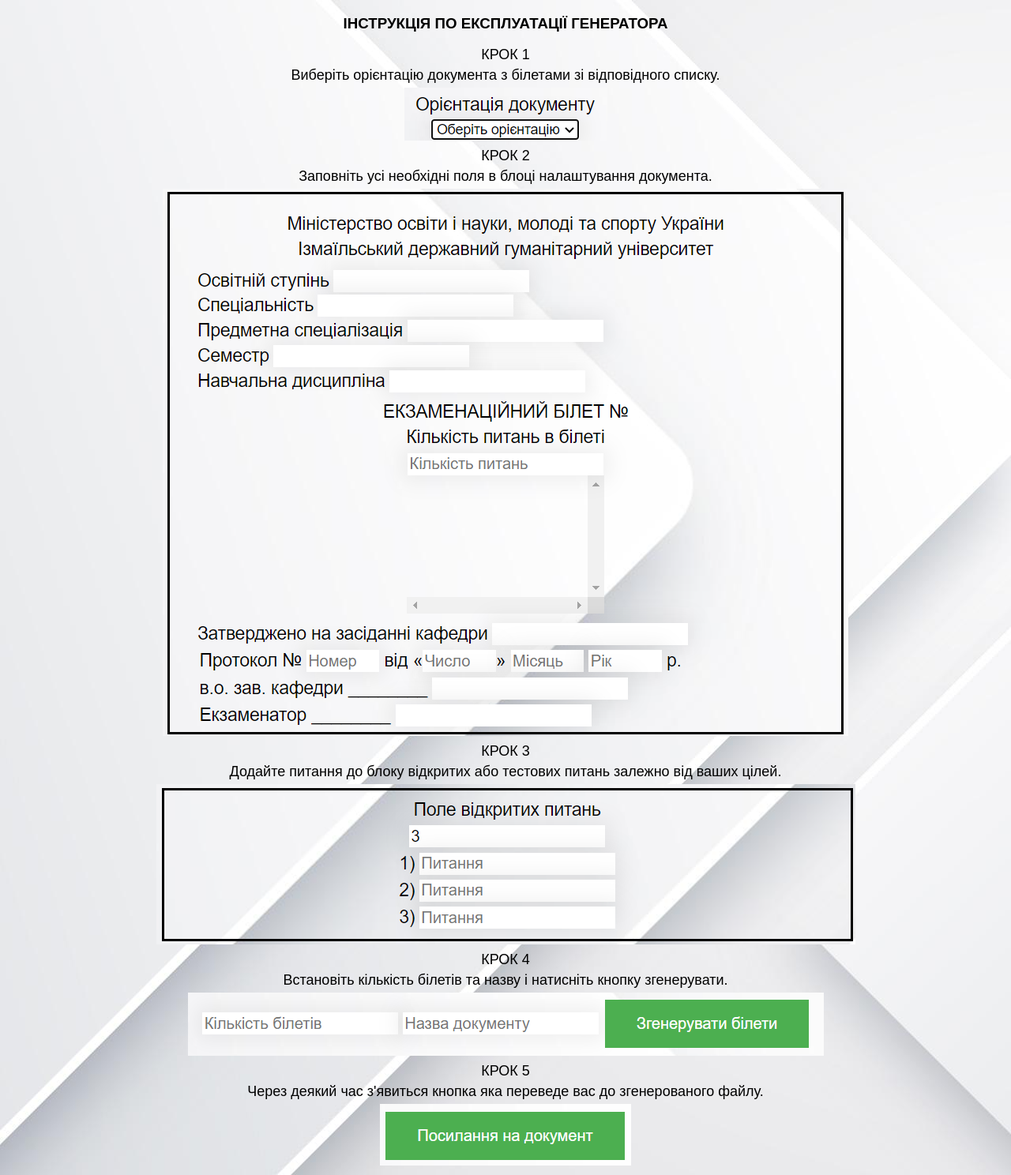
After one commit to DanilkaXS/AutoExamen, a Flask app: page /help in a window 1280 px wide. The commit adds this page. Shown: the whole page at 79% size. Run offline with Flask 2, Linux system fonts and the light colour scheme.

Commit message:
Add files via upload

```diff
--- a/app.py
+++ b/app.py
@@ -12,6 +12,11 @@ app = Flask(__name__)
 @app.route('/')
 def hello():
     return render_template('index.html')
+
+
+@app.route('/help')
+def help_page():
+    return render_template('help.html')
 
 
 @app.route('/postrequest', methods=['POST'])
--- a/static/main/js/script.js
+++ b/static/main/js/script.js
@@ -173,8 +173,8 @@ function generateBilets() {
 }
 
 function sendDataPOST(data) {
-    const url = 'https://generator-exam-biletov.onrender.com/postrequest';
-    // const url = 'http://127.0.0.1:5000/postrequest';
+    // const url = 'https://generator-exam-biletov.onrender.com/postrequest';
+    const url = 'http://127.0.0.1:5000/postrequest';
 
     let send = $.ajax({
         url: url,
--- /dev/null
+++ b/templates/help.html
@@ -0,0 +1,28 @@
+<!DOCTYPE html>
+<html lang="en">
+<head>
+    <meta charset="UTF-8">
+    <title>Інструкція з використання</title>
+    <link rel="icon" type="image/png" href="https://cdn-icons-png.flaticon.com/512/416/416204.png">
+    <link rel="stylesheet" href="{{ url_for('static', filename = 'main/css/styles.css') }}">
+</head>
+<body id="body" style='background-image: url("{{ url_for('static', filename = 'main/img/bg.jpg') }}")'>
+<h3>ІНСТРУКЦІЯ ПО ЕКСПЛУАТАЦІЇ ГЕНЕРАТОРА</h3>
+<p>КРОК 1</p>
+<p>Виберіть орієнтацію документа з білетами зі відповідного списку.</p>
+<img src="{{ url_for('static', filename = 'main/img/STEP1.png') }}" alt="STEP1">
+<p>КРОК 2</p>
+<p>Заповніть усі необхідні поля в блоці налаштування документа.</p>
+<img src="{{ url_for('static', filename = 'main/img/STEP2.png') }}" alt="STEP2">
+<p>КРОК 3</p>
+<p>Додайте питання до блоку відкритих або тестових питань залежно від ваших цілей.</p>
+<img  src="{{ url_for('static', filename = 'main/img/STEP3.png') }}" alt="STEP3">
+<p>КРОК 4</p>
+<p>Встановіть кількість білетів та назву і натисніть кнопку згенерувати.</p>
+<img  src="{{ url_for('static', filename = 'main/img/STEP4.png') }}" alt="STEP4">
+<p>КРОК 5</p>
+<p>Через деякий час з'явиться кнопка яка переведе вас до згенерованого файлу.</p>
+<img  src="{{ url_for('static', filename = 'main/img/STEP5.png') }}" alt="STEP5">
+
+</body>
+</html>
--- a/templates/index.html
+++ b/templates/index.html
@@ -2,7 +2,7 @@
 <html lang="en">
 <head>
     <meta charset="UTF-8">
-    <title>Main</title>
+    <title>Головна сторінка</title>
     <link rel="icon" type="image/png" href="https://cdn-icons-png.flaticon.com/512/416/416204.png">
     <link rel="stylesheet" href="{{ url_for('static', filename = 'main/css/styles.css') }}">
     <script src="https://ajax.googleapis.com/ajax/libs/jquery/3.6.0/jquery.min.js"></script>
@@ -12,6 +12,7 @@
 <body id="body" style='background-image: url("{{ url_for('static', filename = 'main/img/bg.jpg') }}")'>
 <header>
     <h3>Генератор екзамінаційних білетів</h3>
+    <a href="\help" target="_blank">Інструкція з використання сервісу</a>
 </header>
 <main>
     <div id="docSettings" style=" border: solid; padding: 5px; width: 700px; margin: auto">
@@ -105,8 +106,9 @@
 <footer style="margin: 15px">
     <input type="number" id="numberBilet" placeholder="Кількість білетів">
     <input type="text" id="nameDocumentGen" placeholder="Назва документу">
-    <button onclick="generateBilets()">Сгенерувати білети</button>
+    <button onclick="generateBilets()">Згенерувати білети</button>
 </footer>
+
 
 
 </body>
```
Also changed, not shown: test/test.py (+1 -1 lines), static/main/img/STEP1.png (added), static/main/img/STEP2.png (added), static/main/img/STEP3.png (added), static/main/img/STEP4.png (added), static/main/img/STEP5.png (added).
